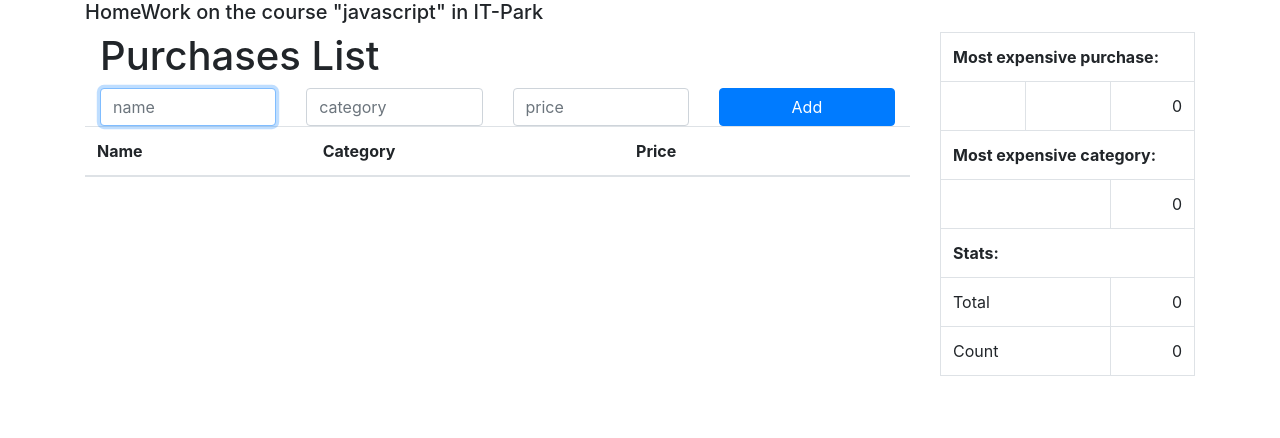
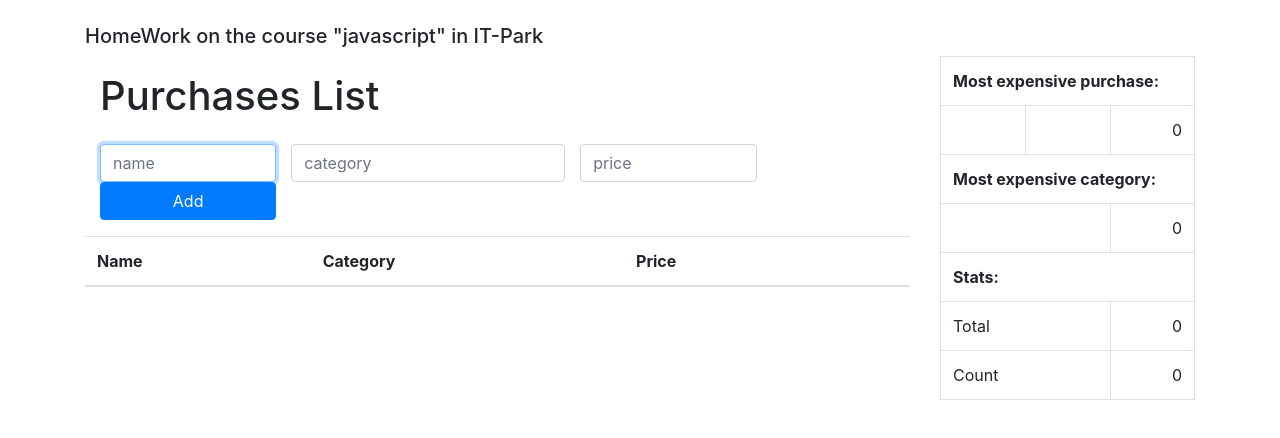
Before and after one commit to azatmagdeev/purchases, a plain HTML site: page index.html in a window 1280 px wide. Drawn offline with nearby package versions, Linux system fonts and the light colour scheme.

Commit message:
Deploy azatmagdeev/purchases to github.com/azatmagdeev/purchases.git:gh-pages

```diff
--- a/index.html
+++ b/index.html
@@ -12,7 +12,7 @@
 <body>
 <!-- HEADER -->
 <header>
-    <div class="container">
+    <div class="container mt-4">
         <h5>HomeWork on the course "javascript" in IT-Park</h5>
     </div>
 </header>
@@ -24,12 +24,12 @@
             <main class="col-md-8 col-lg-9">
                 <div class="container">
                     <div class="row">
-                        <div class="col"><h1>Purchases List</h1></div>
+                        <div class="col mt-3"><h1>Purchases List</h1></div>
                     </div>
-                    <div class="row">
+                    <div class="row mt-3">
                         <div class="col-sm-3"><input type="text" class="form-control" placeholder="name" id="name"
                                                      autofocus required ></div>
-                        <div class="col-sm-3"><input type="text" class="form-control" placeholder="category" id="cat"
+                        <div class="col3-sm-3"><input type="text" class="form-control" placeholder="category" id="cat"
                                                      required></div>
                         <div class="col-sm-3"><input type="number" class="form-control" placeholder="price" id="price"
                                                      autofocus required></div>
@@ -39,7 +39,7 @@
                         </div>
                     </div>
                 </div>
-                <table class="table table-striped">
+                <table class="table table-striped mt-3">
                     <thead>
                     <tr>
                         <th>Name</th>
```
